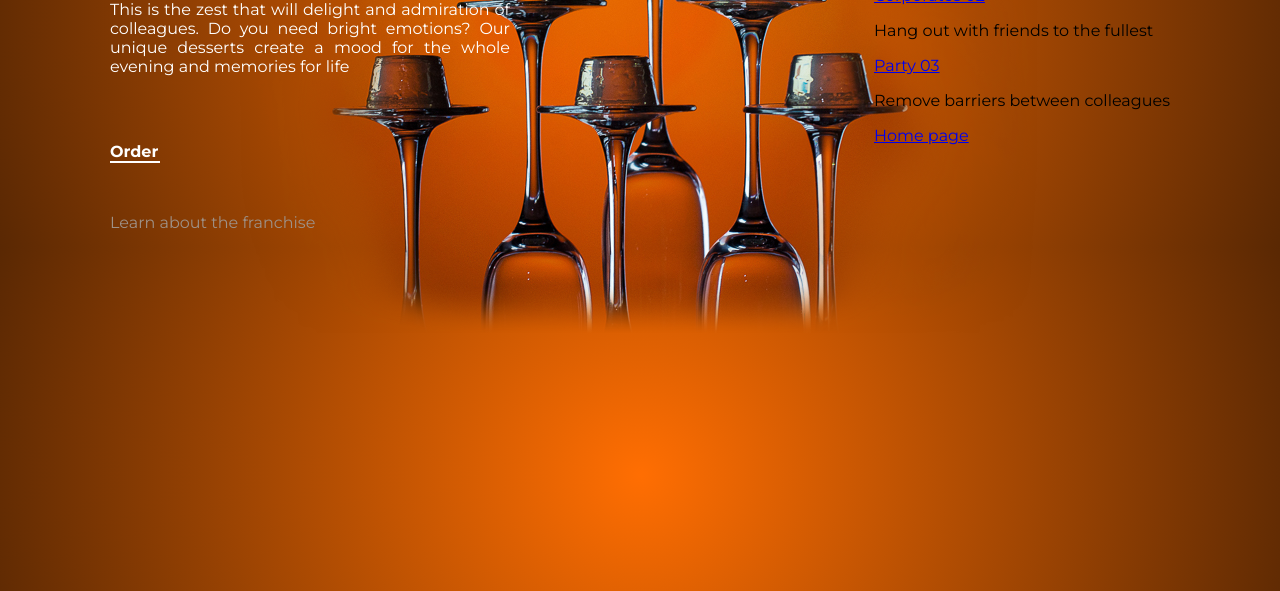
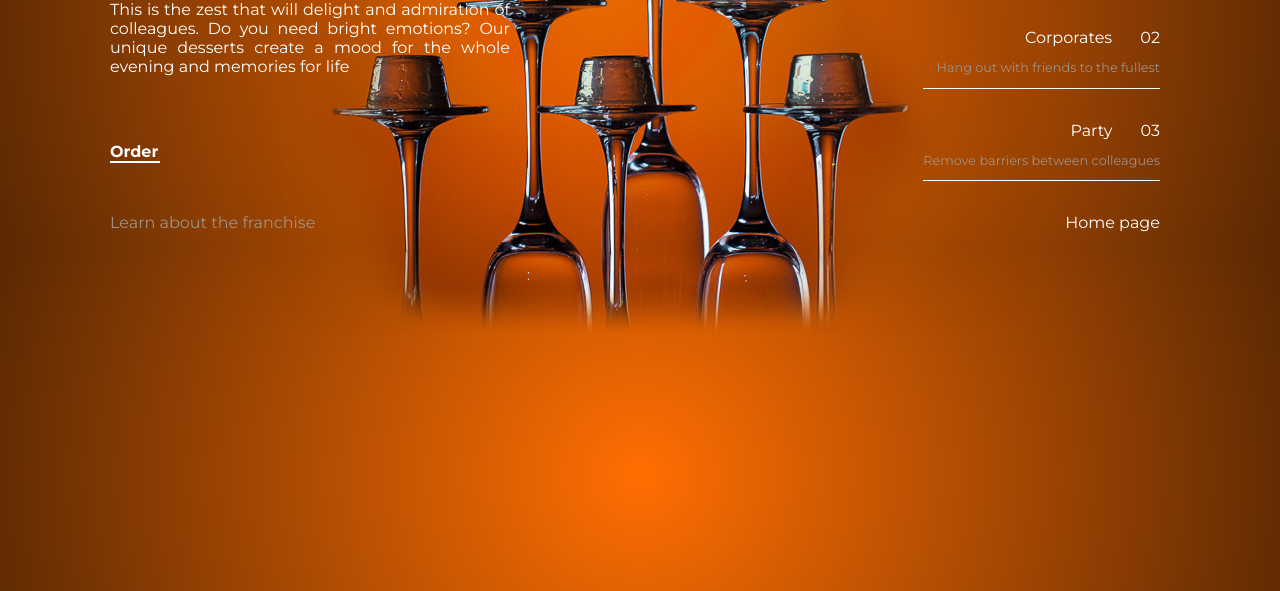
Before and after one commit to Andrei9194/My-project-InfoShare, a plain HTML site: page index.html in a window 1280 px wide. Shown: the part 209-800 px from the top of the page. Drawn offline with Linux system fonts and the light colour scheme; a web font is replaced by a local one.

Commit message:
Add styles for block links section

```diff
--- a/jellyShots.css
+++ b/jellyShots.css
@@ -102,3 +102,32 @@ body {
     color: #9e9187;
     font-weight: 400;
 }
+
+.main-block-links-content {
+    border-bottom: 1px solid white;
+    max-width: 250px;
+}
+
+.main-block-links {
+    text-align: right;
+    display: flex;
+    flex-direction: column;
+    justify-content: space-between;
+    padding: 20px 10px 0 0;
+}
+
+.block-link {
+    color: white;
+    text-decoration: none;
+    word-spacing: 1.5em;
+}
+
+.block-links-text {
+    font-size: 0.8em;
+    color: #9e9187;
+}
+
+.block-link-home {
+    color: white;
+    text-decoration: none;
+}
```
